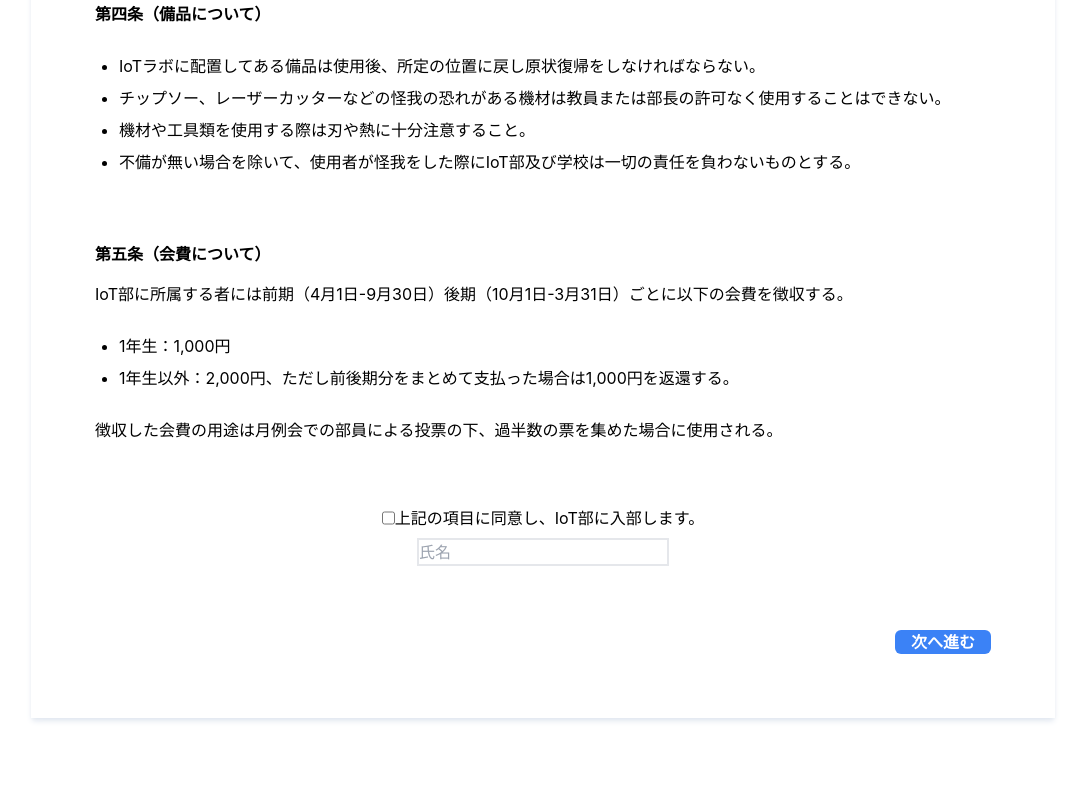
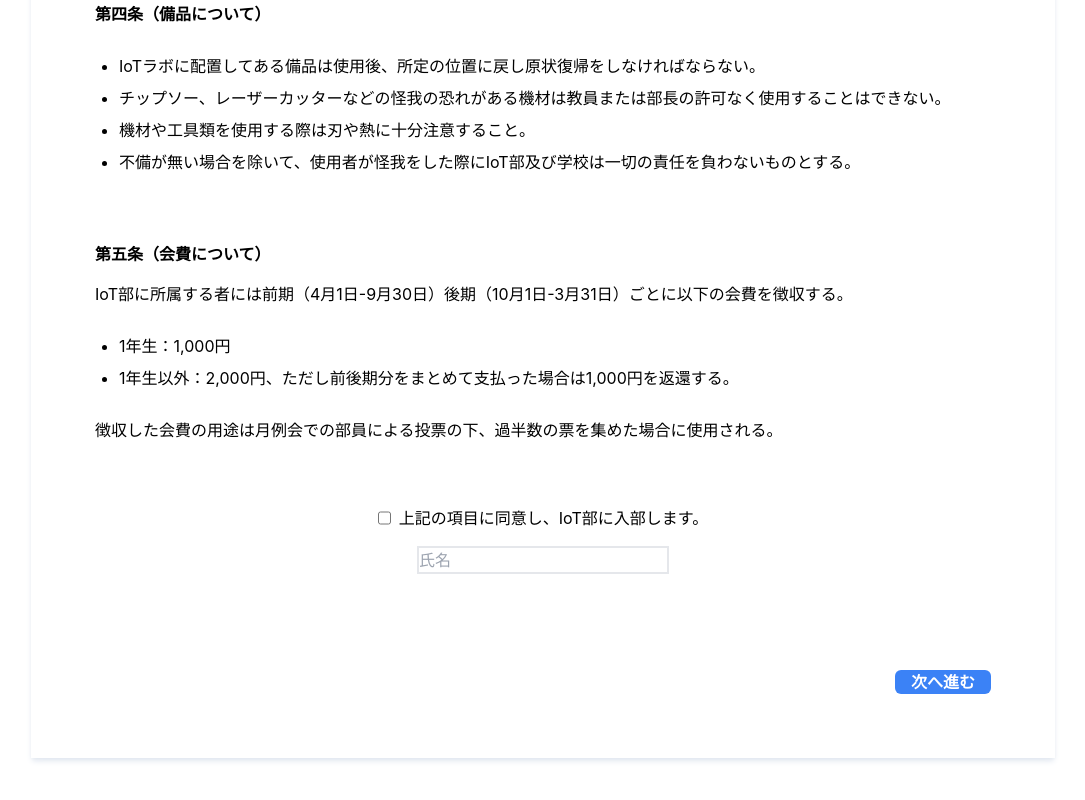
Before and after one commit to ecc-discord-bot/admin-screen, a React (Create React App) app: page / in a window 1280 px wide. Shown: the part 662-1462 px from the top of the page, without its empty margins (97-1182 px from the left). Built offline with nearby package versions, Linux system fonts and the light colour scheme.

Commit message:
[update]checkboxのテキストをラベルに変更

```diff
--- a/src/pages/terms.tsx
+++ b/src/pages/terms.tsx
@@ -18,13 +18,16 @@ export const Terms = () => {
         {/* 第2条 */}
         <section>
           <h2 className="mb-4 mt-16 font-bold">第二条（学業の優先）</h2>
-          <p>授業の総合出席率を80%以上維持し、進級・卒業単位を確保しなければならない。</p>
+          <p>
+            授業の総合出席率を80%以上維持し、進級・卒業単位を確保しなければならない。
+          </p>
         </section>
         {/* 第3条 */}
         <section>
           <h2 className="mb-4 mt-16 font-bold">第三条（IoT Laboについて）</h2>
           <p>
-            IoT Labo（3501-3502教室）は授業時間外に「IoT部が活動する」名目で顧問が予約をしている。
+            IoT
+            Labo（3501-3502教室）は授業時間外に「IoT部が活動する」名目で顧問が予約をしている。
             よって、IoT部員であれば授業時間外でも使用することが可能となる。
           </p>
           <p>※学内イベントで使用する場合を除く</p>
@@ -66,13 +69,13 @@ export const Terms = () => {
         {/* 第5条 */}
         <section>
           <h2 className="mb-4 mt-16 font-bold">第五条（会費について）</h2>
-          <p>IoT部に所属する者には前期（4月1日-9月30日）後期（10月1日-3月31日）ごとに以下の会費を徴収する。</p>
+          <p>
+            IoT部に所属する者には前期（4月1日-9月30日）後期（10月1日-3月31日）ごとに以下の会費を徴収する。
+          </p>
           <ol className="m-6 list-outside list-disc">
             <li className="py-1">
               <div className="flex items-start">
-                  <span className="whitespace-pre-line">
-                    1年生：1,000円
-                  </span>
+                <span className="whitespace-pre-line">1年生：1,000円</span>
               </div>
             </li>
             <li className="py-1">
@@ -83,17 +86,27 @@ export const Terms = () => {
               </div>
             </li>
           </ol>
-          <p>徴収した会費の用途は月例会での部員による投票の下、過半数の票を集めた場合に使用される。</p>
+          <p>
+            徴収した会費の用途は月例会での部員による投票の下、過半数の票を集めた場合に使用される。
+          </p>
         </section>
         <section className="mt-16 flex justify-center">
-          <input type="checkbox" className="accent-blue-500"></input>
-          <a>上記の項目に同意し、IoT部に入部します。</a>
+          <input
+            type="checkbox"
+            className="accent-blue-500"
+            id="agreement"
+          ></input>
+          <label className="ml-2" htmlFor="agreement">
+            上記の項目に同意し、IoT部に入部します。
+          </label>
         </section>
-        <section className="mt-2 flex justify-center">
+        <section className="mt-4 flex justify-center">
           <input type="text" placeholder="氏名" className="border-2"></input>
         </section>
-        <section className="mt-16 flex justify-end">
-          <button className="w-24 rounded-md font-bold bg-blue-500 text-white">次へ進む</button>
+        <section className="mt-24 flex justify-end">
+          <button className="w-24 rounded-md bg-blue-500 font-bold text-white">
+            次へ進む
+          </button>
         </section>
       </div>
     </section>
```
Lines whose indentation alone changed are shown as unchanged.
